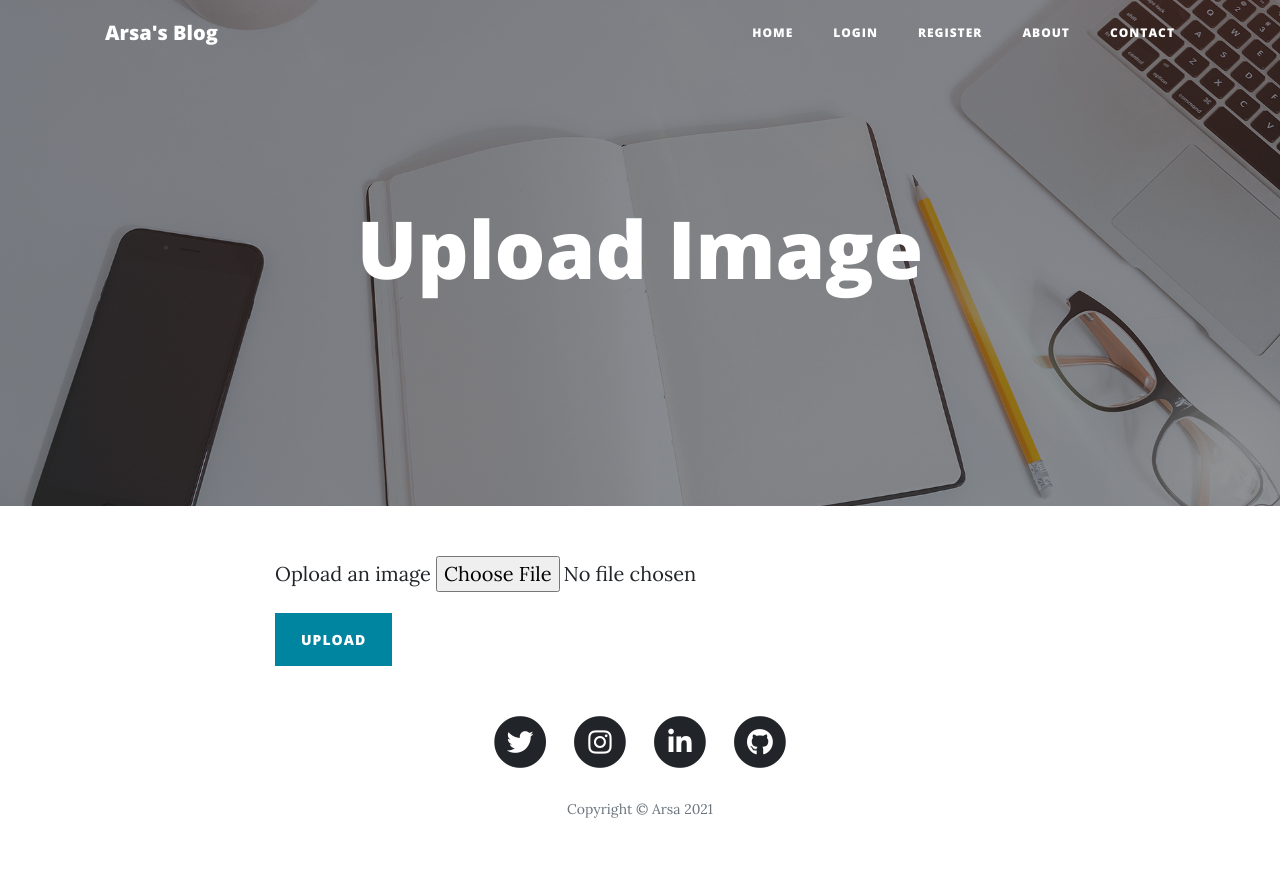
After one commit to arsaizdihar/arsa-blog, a Flask app: template templates/upload-img.html in a window 1280 px wide. The commit adds this page. Run offline with Flask 2, Linux system fonts and the light colour scheme; the template is opened without the code that fills it: values that come from a table or form of the project are taken from there, others are empty; some libraries are stand-ins or nearby versions.

Commit message:
add image to the database and image upload route

```diff
--- a/forms.py
+++ b/forms.py
@@ -1,6 +1,7 @@
 from flask_wtf import FlaskForm
-from wtforms import StringField, SubmitField, PasswordField, TextAreaField
+from wtforms import StringField, SubmitField, PasswordField, TextAreaField, FileField
 from wtforms.validators import DataRequired, URL, Email
+from flask_wtf.file import FileRequired
 from flask_ckeditor import CKEditorField
 import email_validator
 
@@ -38,3 +39,8 @@ class ContactForm(FlaskForm):
     phone_number = StringField("Phone Number", render_kw={'class': "form-control", "placeholder": "Phone Number"})
     message = TextAreaField("Message", validators=[DataRequired()], render_kw={'class': "form-control", "placeholder": "Message", "rows":5})
     submit = SubmitField("SEND")
+
+
+class UploadImageForm(FlaskForm):
+    file = FileField("Opload an image", validators=[FileRequired()], render_kw={'accept': "image/*"})
+    submit = SubmitField("Upload")
--- a/main.py
+++ b/main.py
@@ -1,4 +1,4 @@
-from flask import Flask, render_template, redirect, url_for, flash, abort, request, make_response, session
+from flask import Flask, render_template, redirect, url_for, flash, abort, request, make_response, session, Response
 from flask_bootstrap import Bootstrap
 from flask_ckeditor import CKEditor
 from datetime import datetime, timedelta
@@ -6,13 +6,30 @@ from werkzeug.security import generate_password_hash, check_password_hash
 from flask_login import login_user, LoginManager, current_user, logout_user, login_required
 from flask_admin import Admin, AdminIndexView, expose
 from flask_admin.contrib.sqla import ModelView
-from forms import RegisterForm, LoginForm, CommentForm, ContactForm
+from forms import RegisterForm, LoginForm, CommentForm, ContactForm, UploadImageForm
 from flask_gravatar import Gravatar
 from urllib.parse import urlparse
-from tables import db, User, BlogPost, Comment, Contact, Visitor
-from admin import admin_app, check_admin, get_jkt_timezone
+from tables import db, User, BlogPost, Comment, Contact, Visitor, Image
+from admin import admin_app, check_admin, get_jkt_timezone, upload_img
+from jinja2 import Markup
 import os
 import math
+
+
+app = Flask(__name__)
+app.register_blueprint(admin_app, url_prefix="/admins")
+app.config['SECRET_KEY'] = os.environ.get('SECRET_KEY', "8BYkEfBA6O6donzWlSihBXox7C0sKR6b")
+ckeditor = CKEditor(app)
+Bootstrap(app)
+
+# CONNECT TO DB
+app.config['SQLALCHEMY_DATABASE_URI'] = os.environ.get('DATABASE_URL', "sqlite:///blog.db")
+app.config['SQLALCHEMY_TRACK_MODIFICATIONS'] = False
+app.config['PERMANENT_SESSION_LIFETIME'] = timedelta(days=2)
+app.config['SESSION_REFRESH_EACH_REQUEST'] = True
+db.app = app
+db.init_app(app)
+db.create_all()
 
 
 class UserModelView(ModelView):
@@ -33,27 +50,30 @@ class HomeView(AdminIndexView):
             return redirect(url_for("get_all_posts"))
 
 
-app = Flask(__name__)
-app.register_blueprint(admin_app, url_prefix="/admins")
-app.config['SECRET_KEY'] = os.environ.get('SECRET_KEY', "8BYkEfBA6O6donzWlSihBXox7C0sKR6b")
-ckeditor = CKEditor(app)
-Bootstrap(app)
+class ImageView(ModelView):
+    def _list_thumbnail(view, context, model, name):
+        return Markup(
+            '<img src="%s">' %
+            url_for('get_img', id=model.id)
+        )
 
-# CONNECT TO DB
-app.config['SQLALCHEMY_DATABASE_URI'] = os.environ.get('DATABASE_URL', "sqlite:///blog.db")
-app.config['SQLALCHEMY_TRACK_MODIFICATIONS'] = False
-app.config['PERMANENT_SESSION_LIFETIME'] = timedelta(days=2)
-app.config['SESSION_REFRESH_EACH_REQUEST'] = True
-db.app = app
-db.init_app(app)
-db.create_all()
+    column_formatters = {
+        'img': _list_thumbnail
+    }
+
+    @expose('/new', methods=["POST", "GET"])
+    def create_view(self):
+        return upload_img()
+
+
 admin = Admin(app=app, index_view=HomeView())
 admin.add_views(
     UserModelView(User, db.session),
     UserModelView(BlogPost, db.session),
     UserModelView(Comment, db.session),
     UserModelView(Contact, db.session),
-    UserModelView(Visitor, db.session)
+    UserModelView(Visitor, db.session),
+    ImageView(Image, db.session),
 )
 
 app.jinja_env.globals.update(check_admin=check_admin)
@@ -242,6 +262,14 @@ def contact():
     return render_template("contact.html", logged_in=current_user.is_authenticated, form=form, title="Contact Arsa Izdihar Islam's Blog")
 
 
+@app.route("/img/<int:id>")
+def get_img(id):
+    img = Image.query.get(id)
+    if not img:
+        return abort(404)
+    return Response(img.img, mimetype=img.mimetype)
+
+
 if __name__ == "__main__":
     app.run(host='0.0.0.0', port=5000)
     # app.run(debug=True)
--- a/requirements.txt
+++ b/requirements.txt
@@ -12,6 +12,7 @@ Flask-CKEditor==0.4.4.1
 Flask-Gravatar==0.5.0
 Flask-Login==0.5.0
 Flask-SQLAlchemy==2.4.4
+flask-uploads==0.2.1
 Flask-WTF==0.14.3
 idna==2.10
 itsdangerous==1.1.0
--- a/templates/header.html
+++ b/templates/header.html
@@ -43,6 +43,9 @@
           </li>
           {% if current_user.id == 1 %}
           <li class="nav-item">
+            <a class="nav-link" href="{{ url_for('admin.index') }}">Admin</a>
+          </li>
+          <li class="nav-item">
             <a class="nav-link" href="{{ url_for('admin_app.show_contacts') }}">All Contacts</a>
           </li>
           <li class="nav-item">
--- a/templates/index.html
+++ b/templates/index.html
@@ -62,7 +62,11 @@
 
         <!-- New Post -->
         {% if current_user.id == 1 %}
+        <br>
         <div class="clearfix">
+          <a class="btn btn-primary float-left" href="{{url_for('admin_app.upload_img')}}">
+            Upload Image
+          </a>
           <a class="btn btn-primary float-right" href="{{url_for('admin_app.add_new_post')}}">
             Create New Post
           </a>
--- /dev/null
+++ b/templates/upload-img.html
@@ -0,0 +1,31 @@
+{% extends 'bootstrap/base.html' %}
+{% import "bootstrap/wtf.html" as wtf %}
+
+{% block content %}
+{% include "header.html" %}
+{% block head %}<link rel="icon" href="{{ url_for('static', filename='img/favicon.ico') }}">{% endblock %}
+  <!-- Page Header -->
+  <header class="masthead" style="background-image: url('{{ url_for('static', filename='img/edit-bg.jpg')}}')">
+    <div class="overlay"></div>
+    <div class="container">
+      <div class="row">
+        <div class="col-lg-8 col-md-10 mx-auto">
+          <div class="page-heading">
+            <h1>Upload Image</h1>
+            <span class="subheading"></span>
+          </div>
+        </div>
+      </div>
+    </div>
+  </header>
+
+  <div class="container">
+    <div class="row">
+      <div class="col-lg-8 col-md-10 mx-auto">
+        {{ wtf.quick_form(form, novalidate=True, button_map={"submit": "primary"}) }}
+      </div>
+    </div>
+  </div>
+
+{% include "footer.html" %}
+{% endblock %}
```
Also changed, not shown: admin.py (+19 -3 lines), tables.py (+11 -0 lines), 1 other file.
